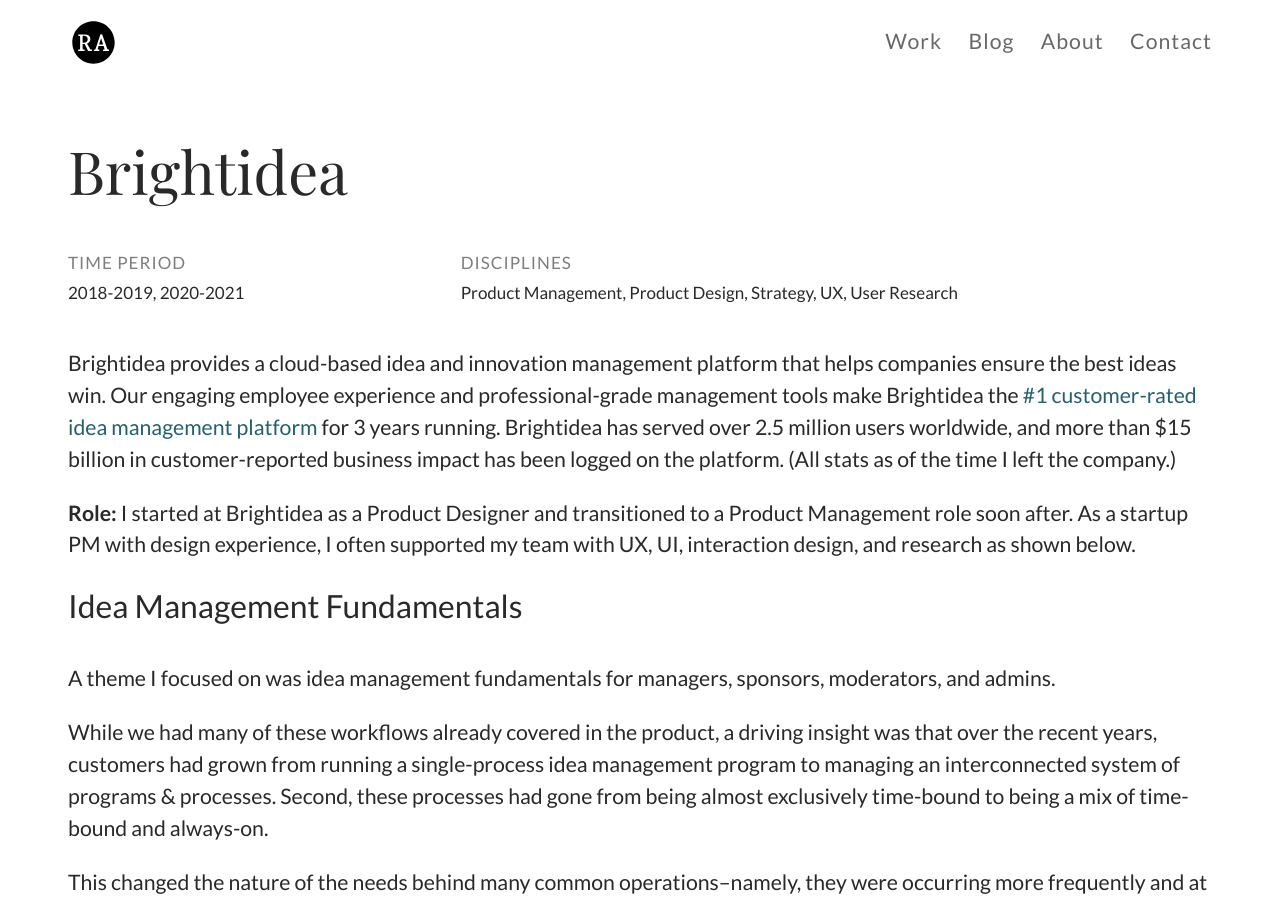
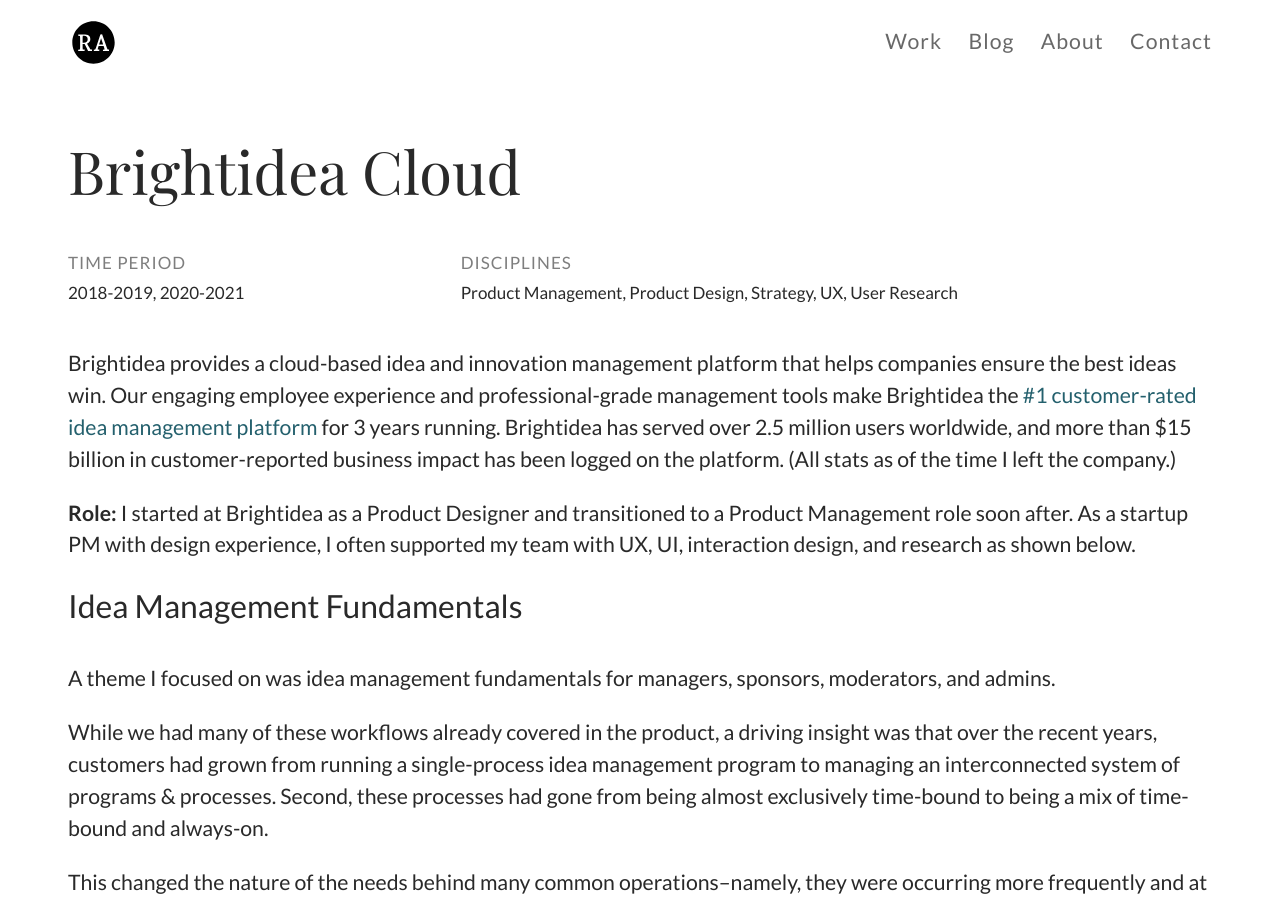
Before and after one commit to arnaudin/arnaudin.github.io, a Jekyll site: the page built from _projects/brightidea.md, in a window 1280 px wide and 900 px high. Built offline with Jekyll 4.4.1, drawn with Linux system fonts in a browser that asks for light colours; nearby versions of some CDN libraries.

Commit message:
Edit content

```diff
--- a/_pages/projects.html
+++ b/_pages/projects.html
@@ -13,9 +13,9 @@
 </div>
 
 <div class="projects-intro-wrapper">
-    <p class="projects-intro type-level-3">Product leader with over 14 years of experience building professional-grade software across Product Design, Product Management, and User Research roles.</p>
-    <p class="projects-intro type-level-3">I have a passion for creating products that are useful, usable, and help make the world a better place. This has included working on tools to augment human imagination, creativity, and design abilities through computation & networking. I have designed software for engineers, architects, designers, corporate innovators, and individuals with ideas.</p>
-    <p class="projects-intro type-level-3">Check out the work examples below and <a href="/contact">reach out</a> if you'd like to work together on something along these lines.</p>
+    <p class="projects-intro type-level-3">I am a product leader & designer with over 14 years of experience building professional software across Product Design, Product Management, and User Research roles.</p>
+    <p class="projects-intro type-level-3">I have a passion for creating products that are useful, usable, and help make the world a better place. This has included building tools that augment human imagination, creativity, and design capabilities with computers. I have designed software for engineers, architects, designers, corporate innovators, and individuals with ideas.</p>
+    <!--<p class="projects-intro type-level-3">Check out the work examples below and <a href="/contact">reach out</a> if you'd like to work together on something along these lines.</p>-->
     <br>
 </div>
 
--- a/_projects/brightidea.md
+++ b/_projects/brightidea.md
@@ -1,7 +1,7 @@
 ---
 date: 2018-10-30
 published: true
-title: "Brightidea"
+title: "Brightidea Cloud"
 description: "Design and PM for core products and platform"
 categories: app, web, mobile, innovation, idea-management
 disciplines: Product Management, Product Design, Strategy, UX, User Research
```
